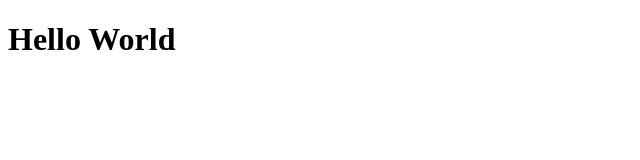
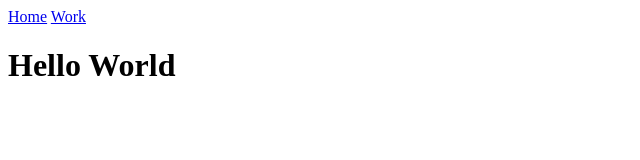
Before and after one commit to agnostic79/agnostic79, a plain HTML site: page index.html in a window 1280 px wide. Shown: the whole page, without its empty margins (0-640 px from the left). Drawn offline with Linux system fonts and the light colour scheme.

Commit message:
index.html: navigation added

```diff
--- a/index.html
+++ b/index.html
@@ -9,6 +9,12 @@
   </head>
   <body>
     <div class="app">
+      <header>
+        <nav>
+          <a href="#">Home</a>
+          <a href="#">Work</a>
+        </nav>
+      </header>
       <h1>Hello World</h1>
     </div>
   </body>
```
